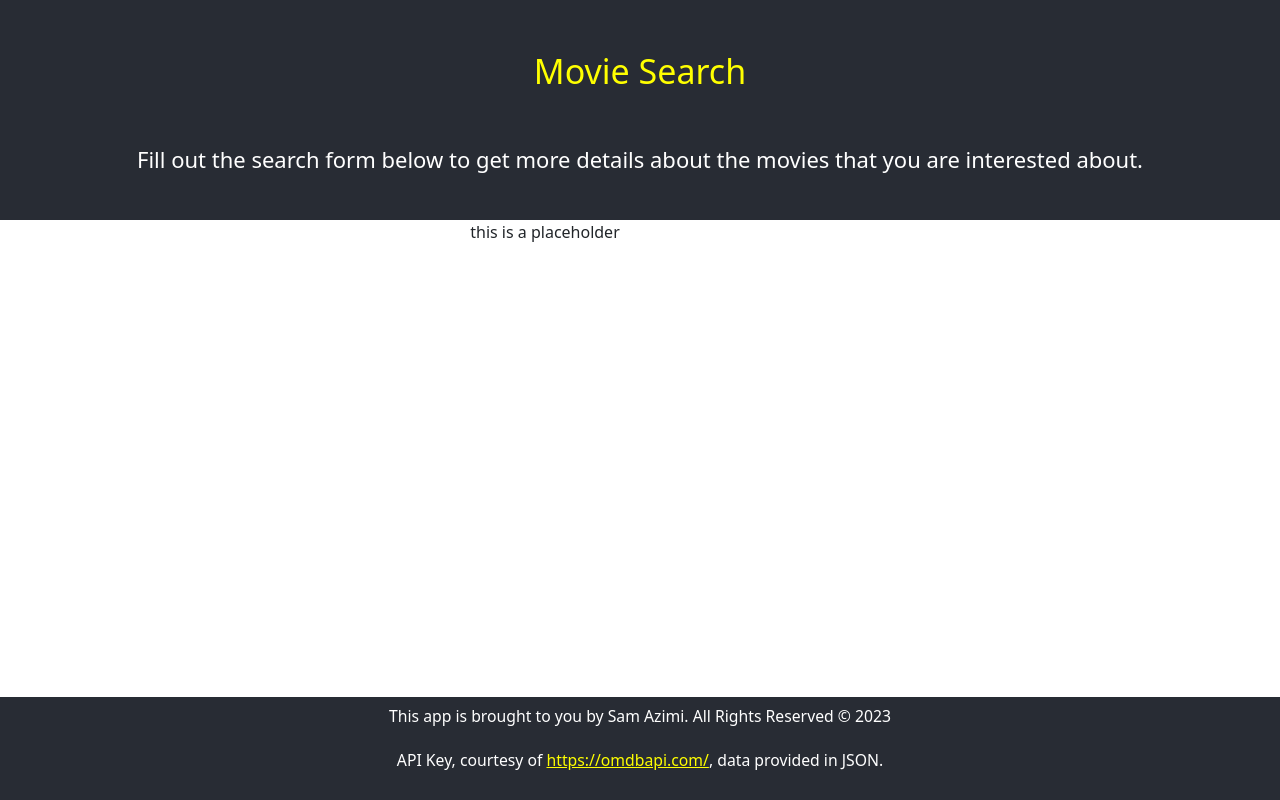
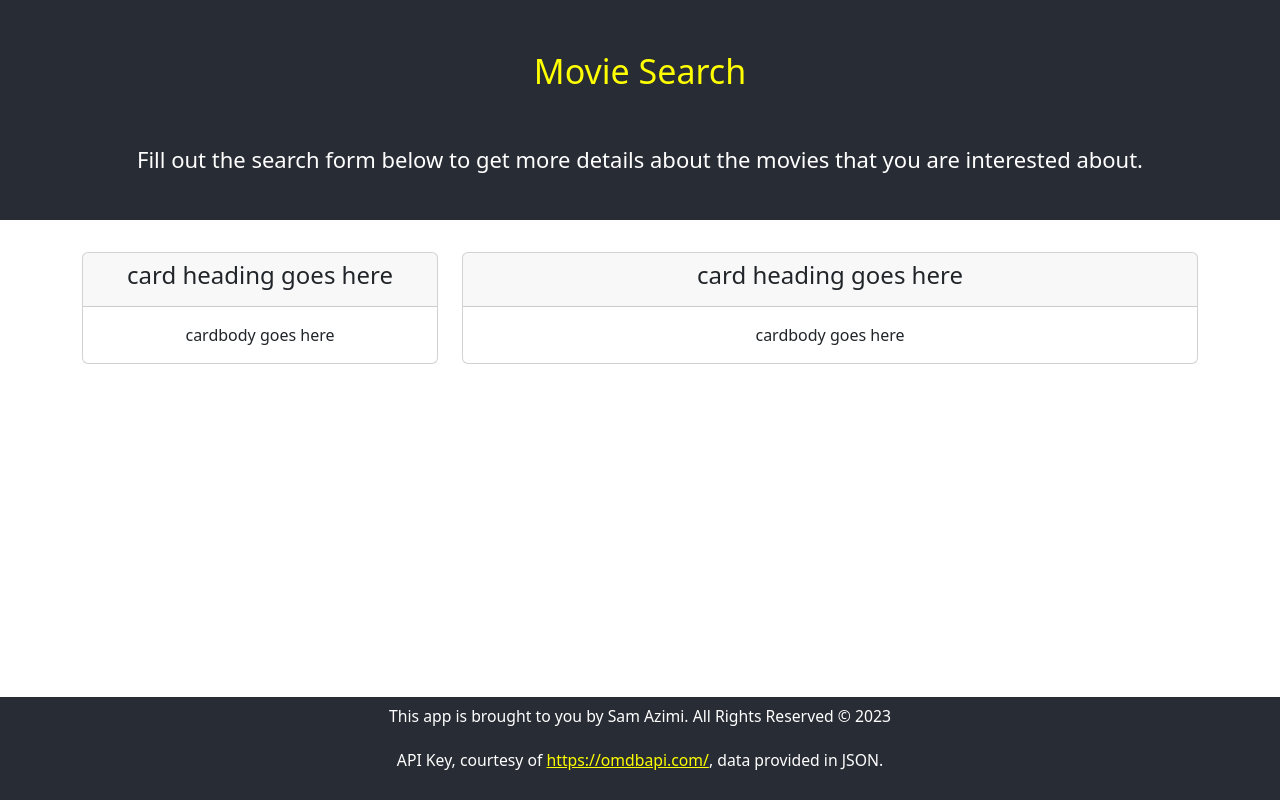
Before and after one commit to dinozio-design/movie-info-api, a React (Create React App) app: page / in a window 1280 px wide. Built offline with nearby package versions, Linux system fonts and the light colour scheme.

Commit message:
cards are in place need form input

```diff
--- a/src/App.css
+++ b/src/App.css
@@ -1,8 +1,3 @@
 .App {
   text-align: center;
 }
-
-.App-logo {
-  height: 40vmin;
-  pointer-events: none;
-}
--- /dev/null
+++ b/src/components/Card.jsx
@@ -0,0 +1,14 @@
+import React from "react";
+
+export default function Card(){
+    return(
+        <div className="card text-centre">
+            <div className="card-header">
+                <h4>card heading goes here</h4>
+            </div>
+            <div className="card-body">
+                cardbody goes here
+            </div>
+        </div>
+    );
+};
--- a/src/components/Container.jsx
+++ b/src/components/Container.jsx
@@ -1,8 +1,14 @@
 import React from 'react';
+
+const styles={
+    containerStyle:{
+        marginTop: "2em"
+    }
+};
 
 export default function Container(props) {
   return (
-    <div className={`container${props.fluid ? '-fluid' : ''}`}>
+    <div style={styles.containerStyle} className={`container${props.fluid ? '-fluid' : ''}`}>
       {props.children}
     </div>
   );
--- a/src/components/GuiContainer.jsx
+++ b/src/components/GuiContainer.jsx
@@ -2,16 +2,24 @@ import React from "react";
 import Row from "./Row";
 import Column from "./Column";
 import Container from "./Container";
+import Card from "./Card";
 
-export default function GuiContainer(){
+export default function GuiContainer() {
 
     // will put logic here with state and hooks
 
     return (
         <Container>
             <Row>
-                <Column size="md-10">
-                    <p>this is a placeholder</p>
+                <Column size="md-4">
+                    <Card>
+                        <p>this is a placeholder for form input</p>
+                    </Card>
+                </Column>
+                <Column size="md-8">
+                    <Card>
+                        <p>this is a placeholder for output</p>
+                    </Card>
                 </Column>
             </Row>
         </Container>
```
